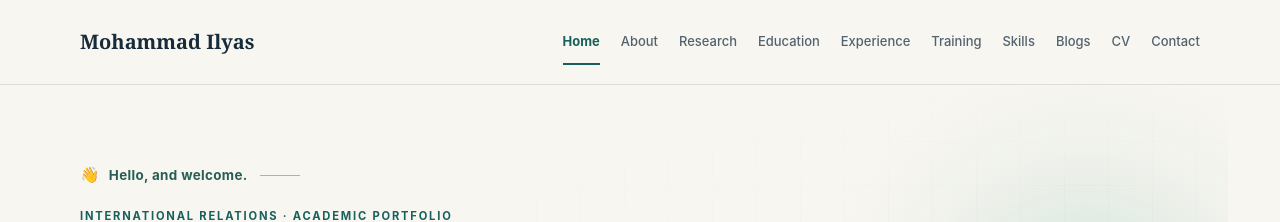
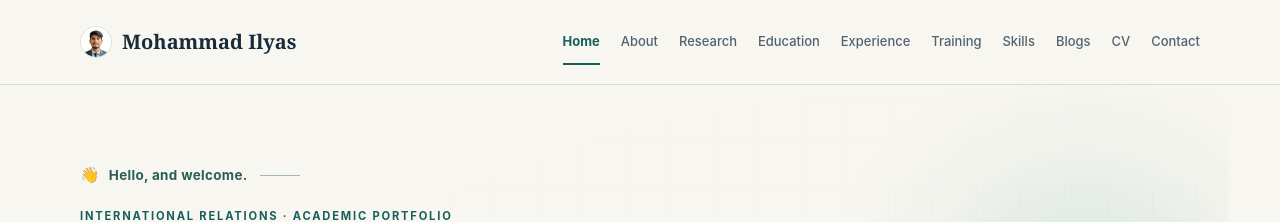
Before and after one commit to ilyasferozi121-svg/Ilyasferozi.me, a Jekyll site: the page built from index.html, in a window 1280 px wide. Shown: the top 222 px of the page. Built offline with Jekyll 4.4.1, drawn with Linux system fonts in a browser that asks for light colours.

Commit message:
Align a small portrait beside the header name

```diff
--- a/_layouts/default.html
+++ b/_layouts/default.html
@@ -36,7 +36,7 @@
   <a class="skip-link" href="#main-content">Skip to content</a>
   <header class="topbar">
     <div class="wrap nav">
-      <a class="brand" href="{{ '/' | relative_url }}"{% if page.page_id == 'home' %} aria-current="page"{% endif %}>Mohammad Ilyas</a>
+      <a class="brand" href="{{ '/' | relative_url }}"{% if page.page_id == 'home' %} aria-current="page"{% endif %}><img class="brand-portrait" src="{{ '/source-assets/portrait/mohammad-ilyas-profile.jpg' | relative_url }}" alt="" width="32" height="32" decoding="async"><span>Mohammad Ilyas</span></a>
       <button class="nav-toggle" type="button" aria-label="Toggle navigation" aria-controls="main-navigation" aria-expanded="false">
         <svg width="24" height="24" viewBox="0 0 24 24" fill="currentColor" aria-hidden="true" focusable="false"><circle cx="12" cy="5" r="2"/><circle cx="12" cy="12" r="2"/><circle cx="12" cy="19" r="2"/></svg>
       </button>
--- a/assets/css/site.css
+++ b/assets/css/site.css
@@ -32,7 +32,8 @@ p:last-child { margin-bottom: 0; }
 /* One navigation and visual identity, shared by every page. */
 .topbar { position: sticky; top: 0; z-index: 20; background: rgba(248, 246, 241, .96); border-bottom: 1px solid var(--line); backdrop-filter: blur(12px); }
 .nav { position: relative; min-height: 84px; display: flex; align-items: center; justify-content: space-between; gap: 28px; }
-.brand { display: inline-flex; flex-direction: column; flex-shrink: 0; font: 700 1.25rem/1.2 var(--serif); color: var(--ink); text-decoration: none; white-space: nowrap; }
+.brand { display: inline-flex; align-items: center; gap: 10px; flex-shrink: 0; font: 700 1.25rem/1.2 var(--serif); color: var(--ink); text-decoration: none; white-space: nowrap; }
+.brand-portrait { display: block; flex: 0 0 32px; width: 32px; height: 32px; border: 1px solid var(--line); border-radius: 50%; background: var(--white); object-fit: cover; }
 .brand-label { margin-top: 6px; color: var(--muted); font: 600 .58rem/1.3 var(--sans); text-transform: uppercase; letter-spacing: .16em; }
 .navlinks { display: flex; align-items: center; gap: 21px; }
 .navlinks a { border-bottom: 2px solid transparent; padding: 11px 0; color: var(--muted); text-decoration: none; white-space: nowrap; font-size: .81rem; font-weight: 500; }
```
